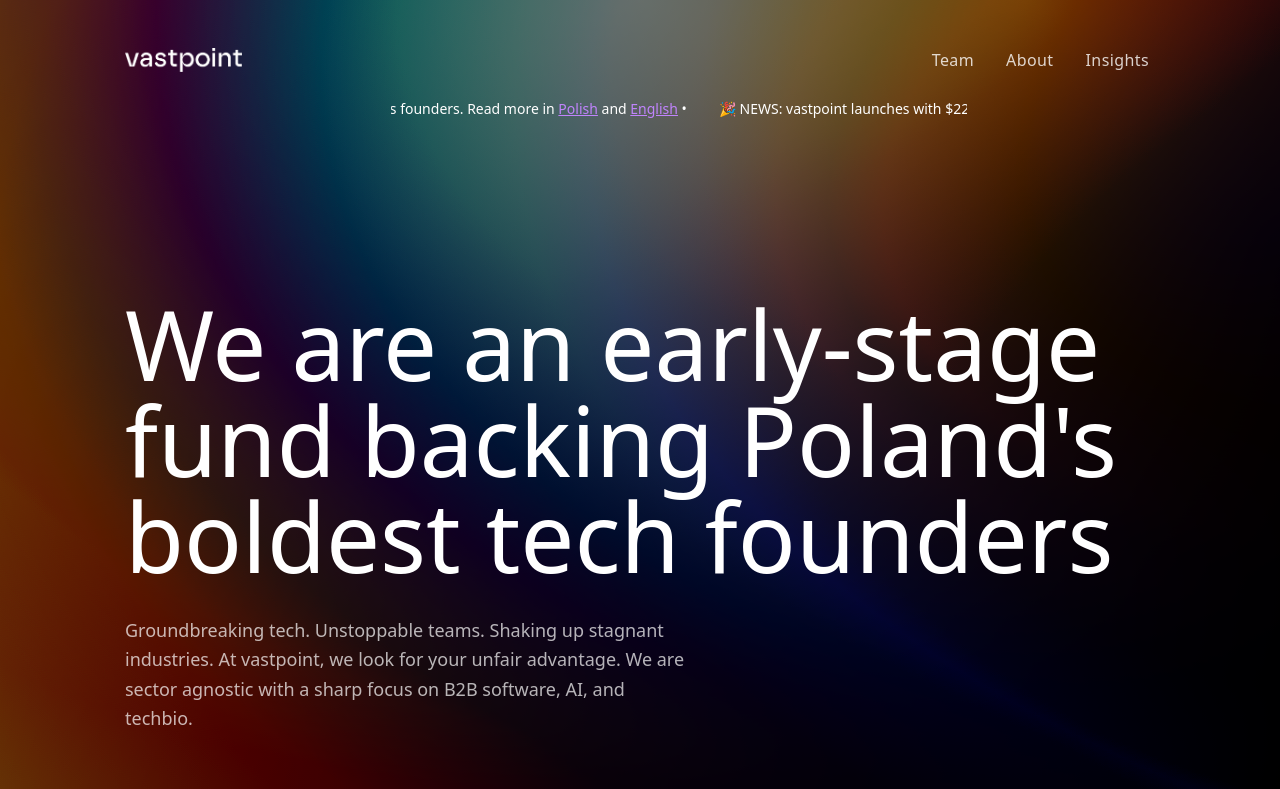
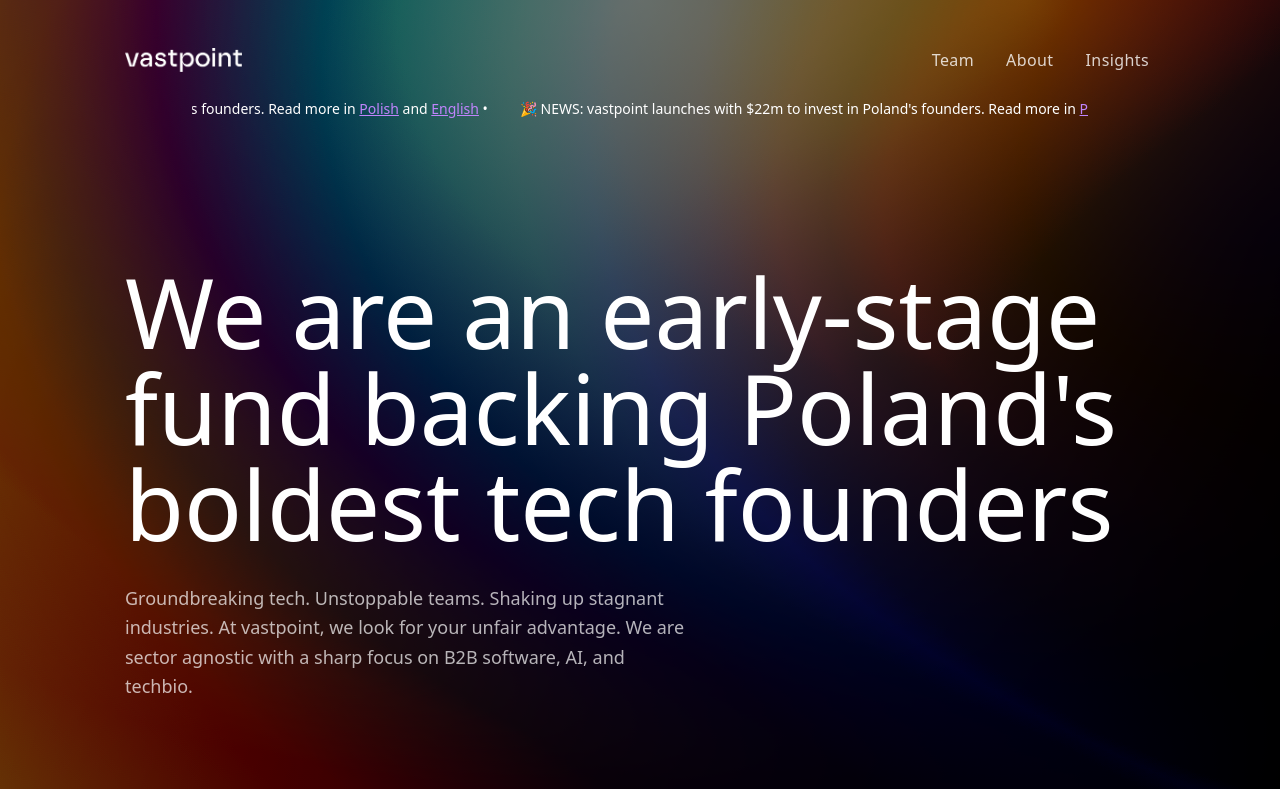
Before and after one commit to freezer3/vastpoint-test, a React (Vite) app: page / in a window 1280 px wide. Shown: the top 789 px of the page. Built offline with nearby package versions, Linux system fonts and the light colour scheme.

Commit message:
Center news ticker and widen

```diff
--- a/src/components/Hero.tsx
+++ b/src/components/Hero.tsx
@@ -20,7 +20,7 @@ const Hero = () => {
       <div className="absolute inset-0 bg-black/50 z-10"></div>
 
       {/* Navigation Bar */}
-      <nav className="relative z-30 px-6 py-8 md:px-8 lg:pl-[125px] lg:pr-12 lg:py-12">
+      <nav className="relative z-30 px-6 py-8 md:px-8 lg:pl-[125px] lg:pr-12 lg:py-12 relative">
         {/* Logo and Menu Row */}
         <div className="flex items-center justify-between max-w-5xl mb-4">
           {/* Logo */}
@@ -45,9 +45,9 @@ const Hero = () => {
           </button>
         </div>
 
-        {/* News Ticker - positioned right below logo and menu */}
-        <div className="flex justify-center mt-6">
-          <div className="ticker max-w-xl">
+        {/* News Ticker - centered between logo and menu */}
+        <div className="absolute left-1/2 transform -translate-x-1/2 mt-2 w-full max-w-4xl">
+          <div className="ticker max-w-4xl mx-auto">
             <div className="ticker-track">
               <span className="text-white text-sm font-extralight mr-8">
                 🎉 NEWS: vastpoint launches with $22m to invest in Poland's founders. Read more in{' '}
```
